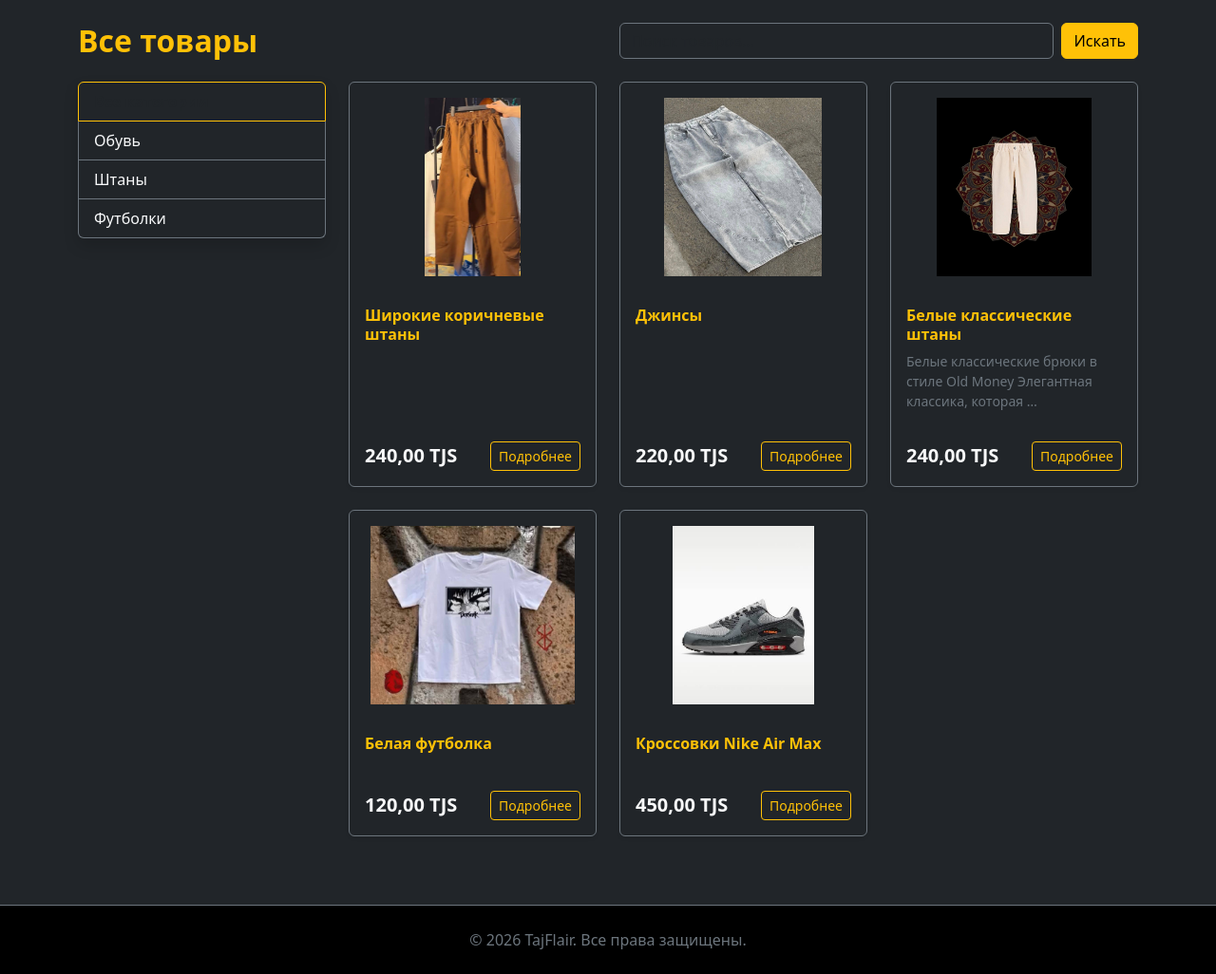
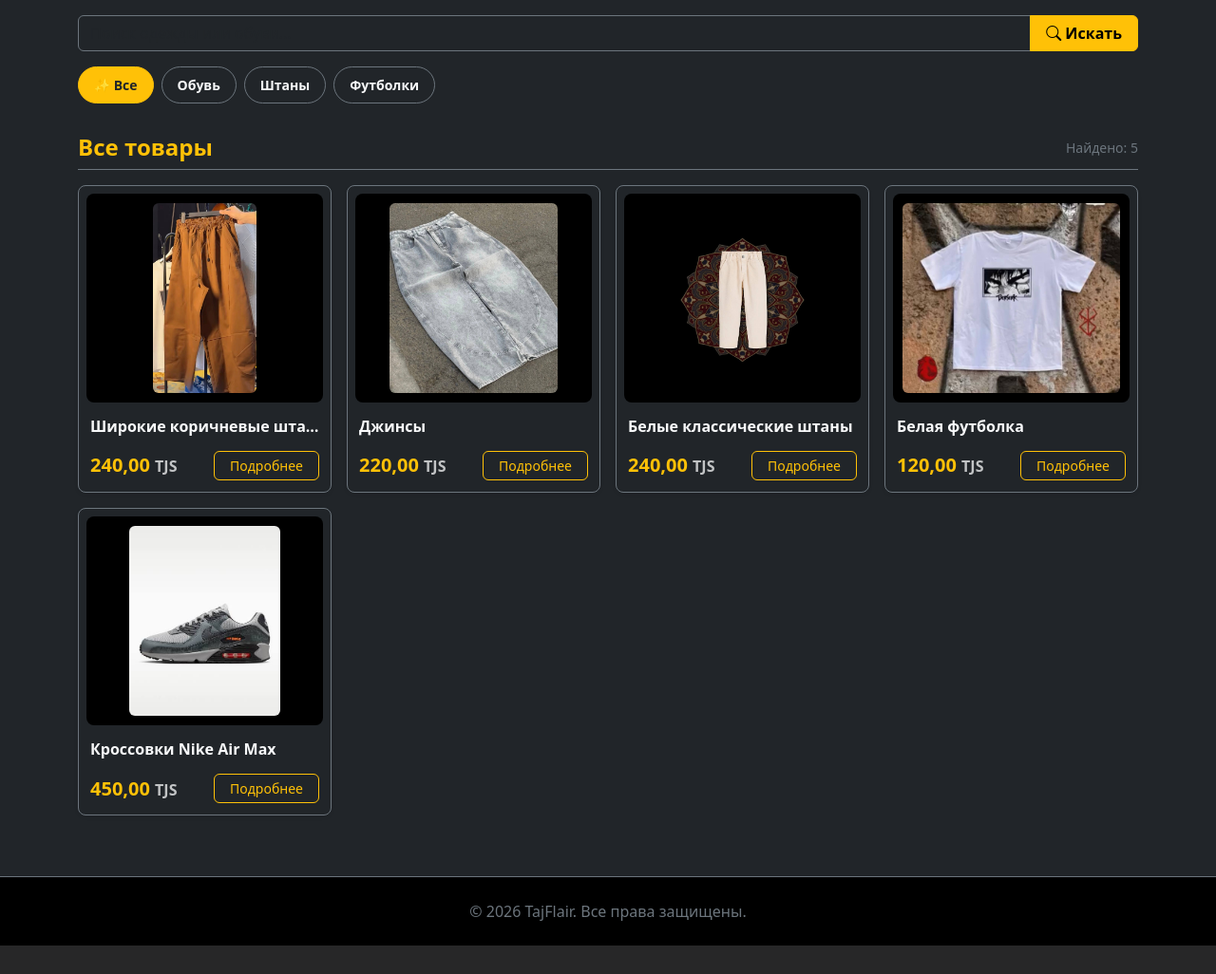
Before and after one commit to Ramkhudoev11/tajflair, a Django app: page / in a window 1280 px wide. Shown: the part 85-1111 px from the top of the page at 95% size. After the commit the page ends 1081 px from the top, so only its background shows below. Run offline with Django 5.2, Linux system fonts and the light colour scheme; data comes from the database, SQL or seed files in the repository; both versions use the stored data as it was after the commit.

Commit message:
Изменение кнопок от категории

```diff
--- a/tajflair/shop/templates/shop/home.html
+++ b/tajflair/shop/templates/shop/home.html
@@ -1,111 +1,97 @@
 {% extends 'base.html' %}
 
-{% block title %}Главная — TajFlair{% endblock %}
+{% block title %}
+    {% if category %}{{ category.name }} — TajFlair{% else %}Каталог — TajFlair{% endif %}
+{% endblock %}
 
 {% block content %}
-<div class="container my-4">
+<div class="container my-3">
 
-    <!-- Форма поиска и заголовок -->
-    <div class="row align-items-center mb-4">
-        <div class="col-md-6 mb-3 mb-md-0">
-            <h2 class="text-warning fw-bold m-0">
-                {% if category %}
-                    {{ category.name }}
-                {% else %}
-                    Все товары
-                {% endif %}
-            </h2>
+    <!-- Строка поиска -->
+    <form method="get" action="{% url 'home' %}" class="mb-3">
+        <div class="input-group">
+            <input type="text" name="q" value="{{ query|default:'' }}" class="form-control bg-dark text-light border-secondary" placeholder="Поиск одежды или обуви...">
+            <button type="submit" class="btn btn-warning fw-bold px-3">
+                <i class="bi bi-search"></i> Искать
+            </button>
         </div>
-        <div class="col-md-6">
-            <form method="get" action="{% url 'home' %}" class="d-flex">
-                <input type="text" name="q" value="{{ query|default:'' }}" class="form-control bg-dark text-light border-secondary me-2" placeholder="Поиск товаров...">
-                <button type="submit" class="btn btn-warning">Искать</button>
     </form>
-        </div>
-    </div>
 
-    <div class="row">
-        <!-- Навигация по категориям (Сайдбар) -->
-        <div class="col-lg-3 mb-4">
-            <div class="list-group shadow">
-                <a href="{% url 'home' %}" class="list-group-item list-group-item-action bg-dark text-light border-secondary {% if not category %}active bg-warning text-dark border-warning fw-bold{% endif %}">
-                    Все категории
+    <!-- Горизонтальная прокручиваемая лента категорий (Чипсы) -->
+    <div class="mb-4">
+        <div class="d-flex gap-2 overflow-x-auto pb-2" style="white-space: nowrap; -webkit-overflow-scrolling: touch; scrollbar-width: none;">
+
+            <!-- Кнопка "Все" -->
+            <a href="{% url 'home' %}"
+               class="btn btn-sm text-nowrap rounded-pill px-3 py-2 fw-semibold {% if not category %}btn-warning text-dark{% else %}btn-outline-secondary text-light{% endif %}">
+                ✨ Все
             </a>
+
+            <!-- Список категорий -->
             {% for cat in categories %}
-                    <a href="{% url 'product_list_by_category' cat.slug %}" class="list-group-item list-group-item-action bg-dark text-light border-secondary {% if category and category.slug == cat.slug %}active bg-warning text-dark border-warning fw-bold{% endif %}">
+                <a href="{% url 'product_list_by_category' cat.slug %}"
+                   class="btn btn-sm text-nowrap rounded-pill px-3 py-2 fw-semibold {% if category and category.slug == cat.slug %}btn-warning text-dark{% else %}btn-outline-secondary text-light{% endif %}">
                     {{ cat.name }}
                 </a>
             {% endfor %}
         </div>
     </div>
 
+    <!-- Заголовок выбранной категории -->
+    <div class="d-flex align-items-center justify-content-between mb-3 border-bottom border-secondary pb-2">
+        <h4 class="text-warning fw-bold mb-0">
+            {% if category %}
+                {{ category.name }}
+            {% else %}
+                Все товары
+            {% endif %}
+        </h4>
+        <span class="text-secondary small">Найдено: {{ products|length }}</span>
+    </div>
+
     <!-- Сетка товаров -->
-        <div class="col-lg-9">
     {% if products %}
-                <div class="row row-cols-1 row-cols-sm-2 row-cols-md-3 g-4">
+        <div class="row row-cols-1 row-cols-sm-2 row-cols-md-3 row-cols-lg-4 g-3">
             {% for product in products %}
                 <div class="col">
-                            <div class="card h-100 bg-dark text-light border-secondary shadow-sm">
+                    <div class="card h-100 bg-dark text-light border-secondary rounded-3 shadow-sm overflow-hidden d-flex flex-column justify-content-between p-2">
+
+                        <!-- Картинка товара -->
+                        <a href="{% url 'product_detail' product.id %}" class="text-decoration-none">
+                            <div class="bg-black rounded-3 p-2 text-center d-flex align-items-center justify-content-center" style="height: 220px;">
                                 {% if product.get_image_url %}
-                                    <img src="{{ product.get_image_url }}" class="card-img-top p-3 rounded" alt="{{ product.title }}" style="height: 220px; object-fit: contain;">
+                                    <img src="{{ product.get_image_url }}" alt="{{ product.title }}" class="img-fluid rounded" style="max-height: 200px; object-fit: contain;">
                                 {% else %}
-                                    <div class="bg-secondary text-center py-5 rounded-top" style="height: 220px;">
-                                        <span class="text-light">Нет фото</span>
+                                    <span class="text-secondary">Нет фото</span>
+                                {% endif %}
                             </div>
-                                {% endif %}
-                                <div class="card-body d-flex flex-column">
-                                    <h5 class="card-title text-warning h6 fw-bold">{{ product.title }}</h5>
-                                    <p class="card-text text-secondary small flex-grow-1">
-                                        {{ product.description|truncatewords:10 }}
-                                    </p>
-                                    <div class="d-flex justify-content-between align-items-center mt-3">
-                                        <span class="fs-5 fw-bold text-light">{{ product.price }} TJS</span>
-                                        <a href="{% url 'product_detail' product.id %}" class="btn btn-outline-warning btn-sm">Подробнее</a>
+                        </a>
+
+                        <!-- Инфо товара -->
+                        <div class="pt-3 pb-1 px-1">
+                            <a href="{% url 'product_detail' product.id %}" class="text-decoration-none">
+                                <h6 class="text-light fw-bold mb-2 text-truncate" title="{{ product.title }}">{{ product.title }}</h6>
+                            </a>
+
+                            <div class="d-flex align-items-center justify-content-between mt-3">
+                                <span class="fs-5 fw-bold text-warning">{{ product.price }} <small class="fs-6 text-light opacity-75">TJS</small></span>
+                                <a href="{% url 'product_detail' product.id %}" class="btn btn-outline-warning btn-sm rounded-2 px-3 fw-medium">
+                                    Подробнее
+                                </a>
                             </div>
                         </div>
+
                     </div>
                 </div>
             {% endfor %}
         </div>
-
-                <!-- Блок Пагинации -->
-                {% if products.has_other_pages %}
-                    <nav class="mt-4">
-                        <ul class="pagination justify-content-center">
-                            {% if products.has_previous %}
-                                <li class="page-item">
-                                    <a class="page-link bg-dark text-light border-secondary" href="?page={{ products.
-previous_page_number }}{% if query %}&q={{ query }}{% endif %}">« Назад</a>
-                                </li>
+    {% else %}
+        <!-- Если товаров нет -->
+        <div class="text-center py-5 my-4 border border-secondary rounded-3 bg-dark">
+            <h5 class="text-secondary mb-2">В этой категории пока нет товаров</h5>
+            <a href="{% url 'home' %}" class="btn btn-warning btn-sm mt-2 fw-bold">Показать все товары</a>
+        </div>
     {% endif %}
 
-                            {% for num in products.paginator.page_range %}
-                                {% if products.number == num %}
-                                    <li class="page-item active">
-                                        <span class="page-link bg-warning text-dark border-warning fw-bold">{{ num }}</span>
-                                    </li>
-                                {% else %}
-                                    <li class="page-item">
-                                        <a class="page-link bg-dark text-light border-secondary" href="?page={{ num }}{% if query %}&q={{ query }}{% endif %}">{{ num }}</a>
-                                    </li>
-                                {% endif %}
-                            {% endfor %}
-
-                            {% if products.has_next %}
-                                <li class="page-item">
-                                    <a class="page-link bg-dark text-light border-secondary" href="?page={{ products.next_page_number }}{% if query %}&q={{ query }}{% endif %}">Вперед »</a>
-                                </li>
-                            {% endif %}
-                        </ul>
-                    </nav>
-                {% endif %}
-
-            {% else %}
-                <div class="alert alert-dark text-center border-secondary text-light">
-                    Товары не найдены.
-                </div>
-            {% endif %}
-        </div>
-    </div>
 </div>
 {% endblock %}
```
Also changed, not shown: tajflair/db.sqlite3. Lines whose indentation alone changed are shown as unchanged.
